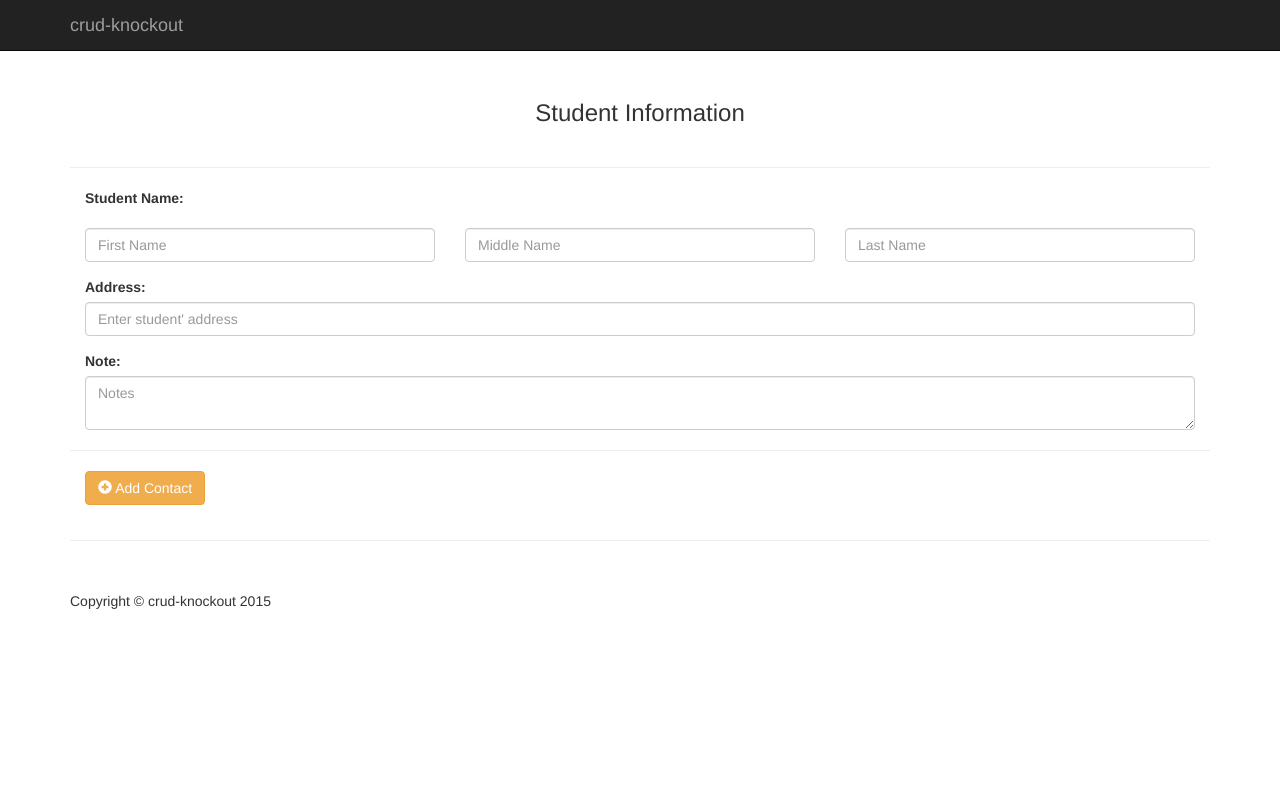
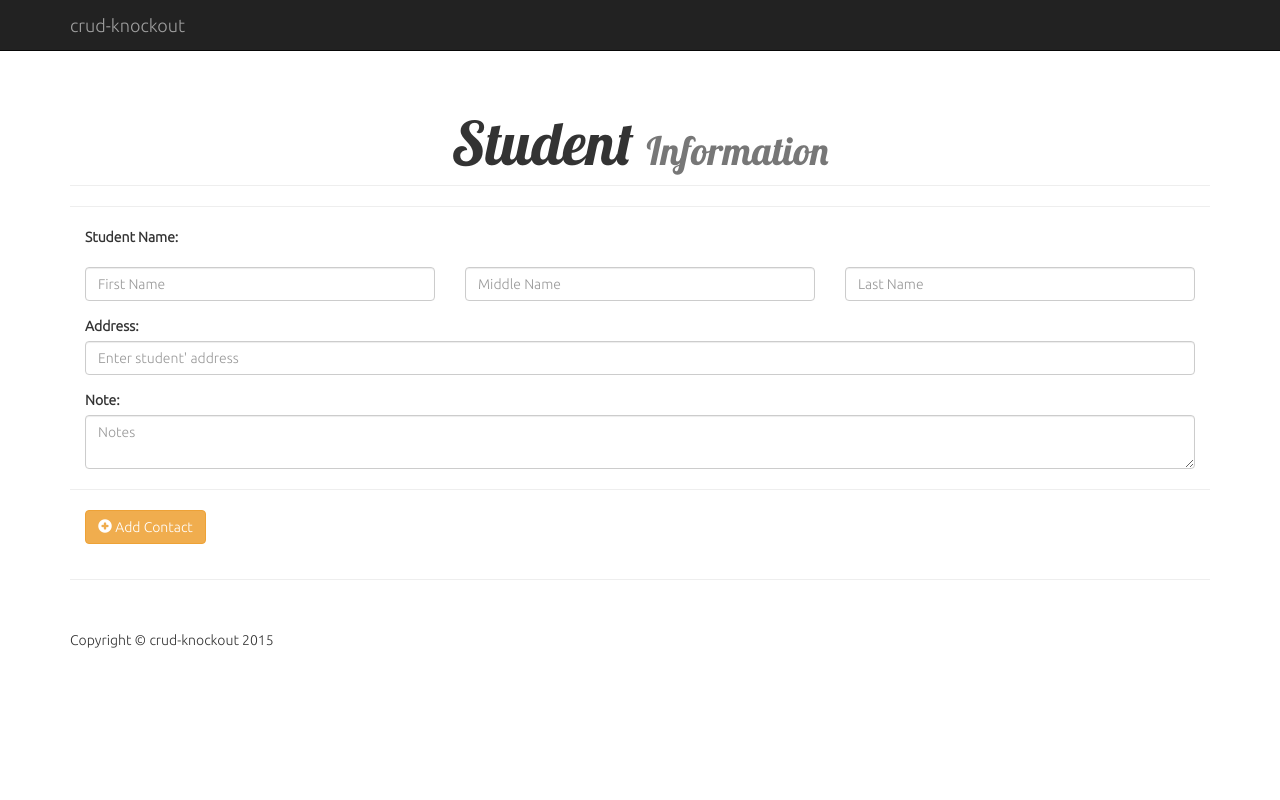
Before and after one commit to dtrinidadiv/crud-knockout, a PHP site: page / in a window 1280 px wide. Run offline with PHP 8.4, Linux system fonts and the light colour scheme.

Commit message:
add fonts

```diff
--- a/css/blog-home.css
+++ b/css/blog-home.css
@@ -6,6 +6,7 @@
 
 body {
     padding-top: 70px; /* Required padding for .navbar-fixed-top. Remove if using .navbar-static-top. Change if height of navigation changes. */
+     font-family: Ubuntu;
 }
 
 footer {
--- /dev/null
+++ b/css/style.css
@@ -0,0 +1,67 @@
+  /* Styles go here */
+
+  /* Sticky footer styles
+  -------------------------------------------------- */
+
+  html,
+  body {
+    height: 100%;
+
+    /* The html and body elements cannot have any padding or margin. */
+  }
+
+  /* Wrapper for page content to push down footer */
+  #wrap {
+    min-height: 100%;
+    height: auto;
+    /* Negative indent footer by its height */
+    margin: 0 auto -60px;
+    /* Pad bottom by footer height */
+    padding: 0 0 60px;
+  }
+
+  /* Set the fixed height of the footer here */
+  #footer {
+    height: 60px;
+    background-color: #D3D7DA;
+    font-family: Ubuntu;
+  }
+
+
+  /* Custom page CSS
+  -------------------------------------------------- */
+  /*margin in footer text*/
+
+  .container .credit {
+    margin: 20px 0;
+  }
+
+
+@font-face {
+  font-family: Lobster;
+
+  src: url('../fonts/lobster.otf');
+ }
+
+
+@font-face {
+  font-family: Ubuntu;
+
+  src: url('../fonts/Ubuntu-L.ttf');
+ }
+
+
+ .logo {
+
+  font-family: Lobster;
+  font-size: 100px;
+ }
+
+
+
+ .page-header{
+
+  font-family: Lobster;
+  font-size: 60px;
+
+ }
--- a/index.php
+++ b/index.php
@@ -1,7 +1,7 @@
 <?php include "templates/include/header.php" ?>
     <!-- Page Content -->
     <div class="container">
-<div class="panel-heading text-center"><h3>Student Information</h3></div>
+<div class="text-center "><h1 class="page-header">Student <small>Information</small></h1></div>
         <hr>
         <form class="form-horizontal">
         <div class="form-group">
--- a/js/viewModel.js
+++ b/js/viewModel.js
@@ -76,7 +76,6 @@ viewModel.sSave = function(){
 };
 
 viewModel.cAdd = function(){
-   alert('cAdd');
   var self = this;
   self.cFName([]);
   self.cLName([]);
@@ -90,7 +89,6 @@ viewModel.cAdd = function(){
 };
 
 viewModel.cSave = function(){
-   alert('push clist');
   if(viewModel.edit() == false){
     viewModel.cList.push(new viewModel.contactModel(
 
--- a/templates/include/header.php
+++ b/templates/include/header.php
@@ -9,8 +9,8 @@
     <meta name="description" content="">
     <meta name="author" content="">
 
-    <title>Blog Home - Start Bootstrap Template</title>
-
+    <title>knockoutJS Crud</title>
+    <link href="css/style.css" rel="stylesheet">
     <!-- Bootstrap Core CSS -->
     <link href="css/bootstrap.min.css" rel="stylesheet">
 
```
Also changed, not shown: fonts/Ubuntu-L.ttf (added), fonts/UbuntuMono-R.ttf (added), fonts/lobster.otf (added).
